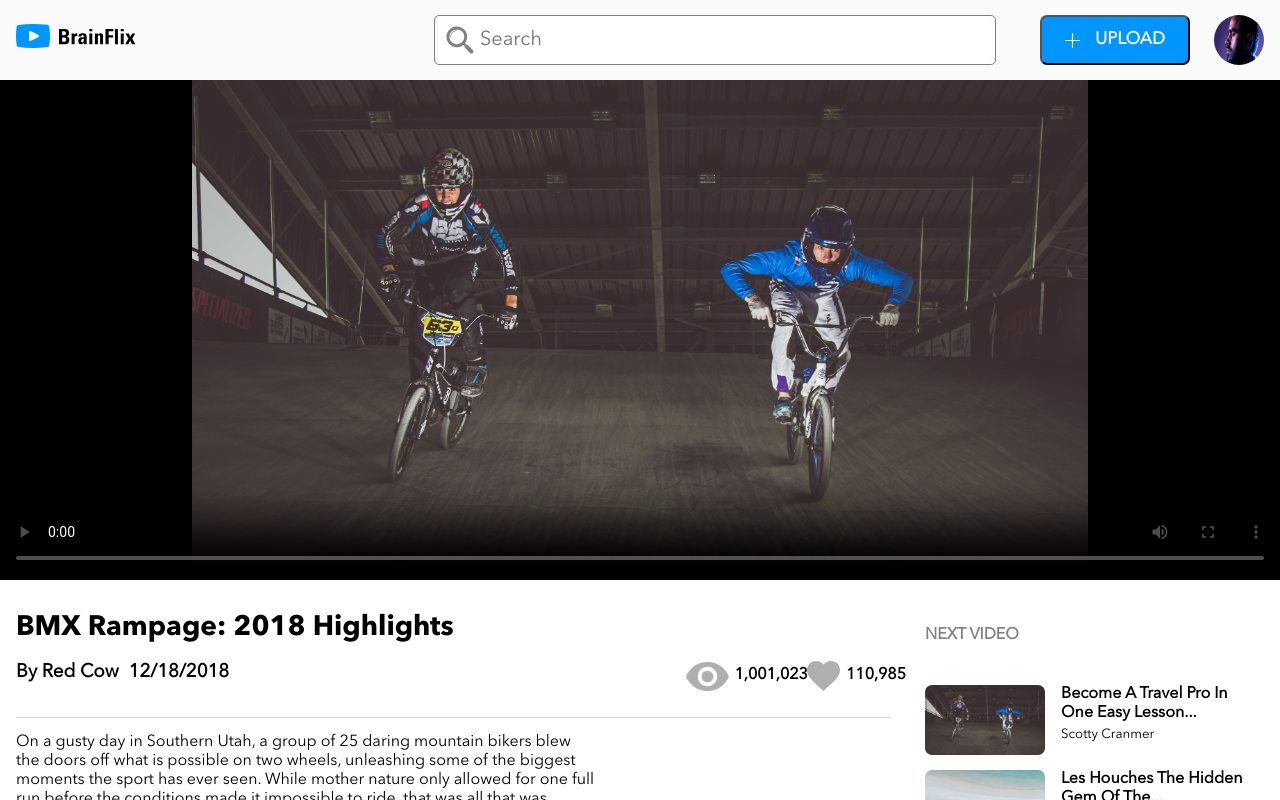
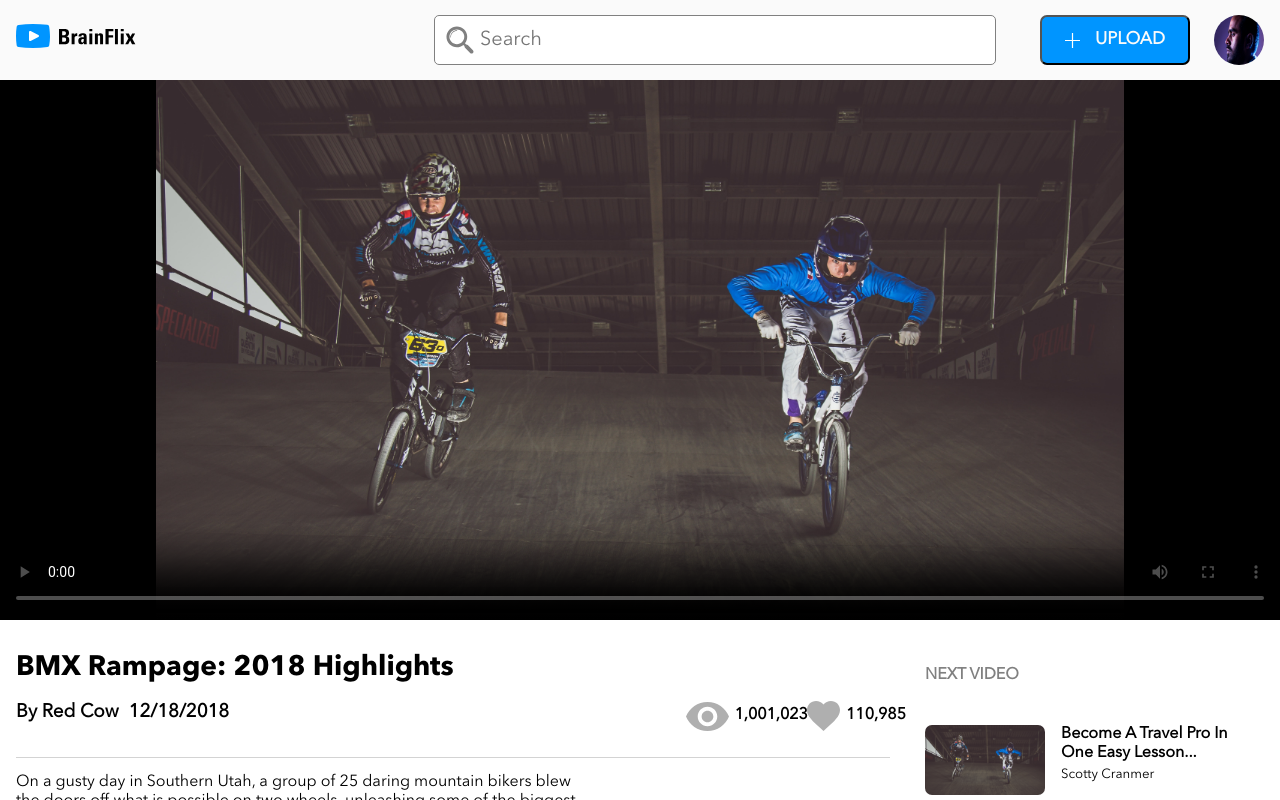
Before and after one commit to RichardBanh/project4, a React (Create React App) app: page / in a window 1280 px wide. Shown: the top 800 px of the page. Built offline with nearby package versions, Linux system fonts and the light colour scheme.

Commit message:
made the videeo bigger

```diff
--- a/src/index.css
+++ b/src/index.css
@@ -747,7 +747,7 @@ video {
 
 @media (min-width: 1000px) {
   .VideoSec video {
-    height: 500px;
+    height: 540px;
   }
   .flexing2 {
     display: -webkit-box;
--- a/src/index.scss
+++ b/src/index.scss
@@ -644,7 +644,7 @@ video {
 
 @media (min-width:1000px) {
     .VideoSec video {
-        height: 500px;
+        height: 540px;
     }
     .flexing2 {
         display:flex;
```
